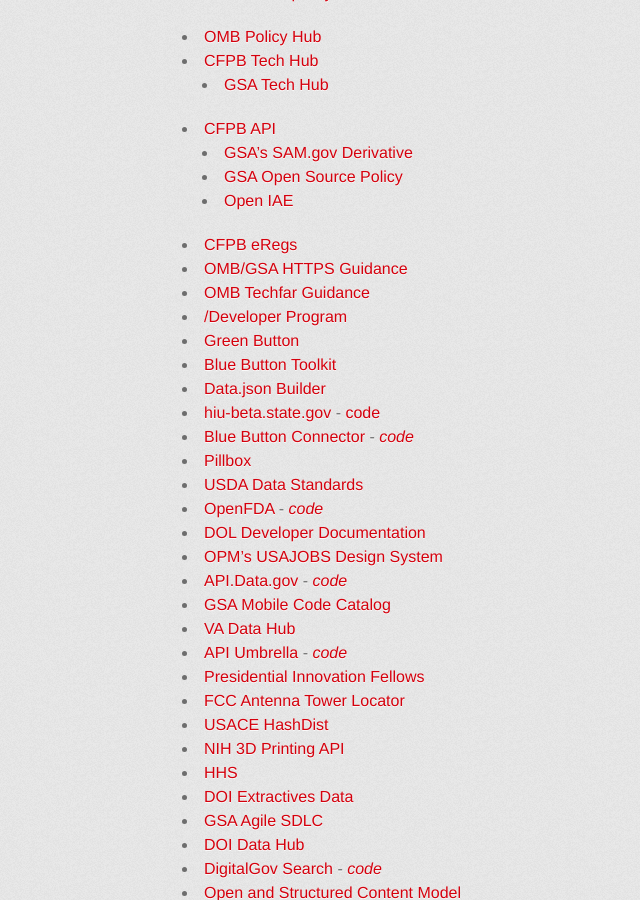
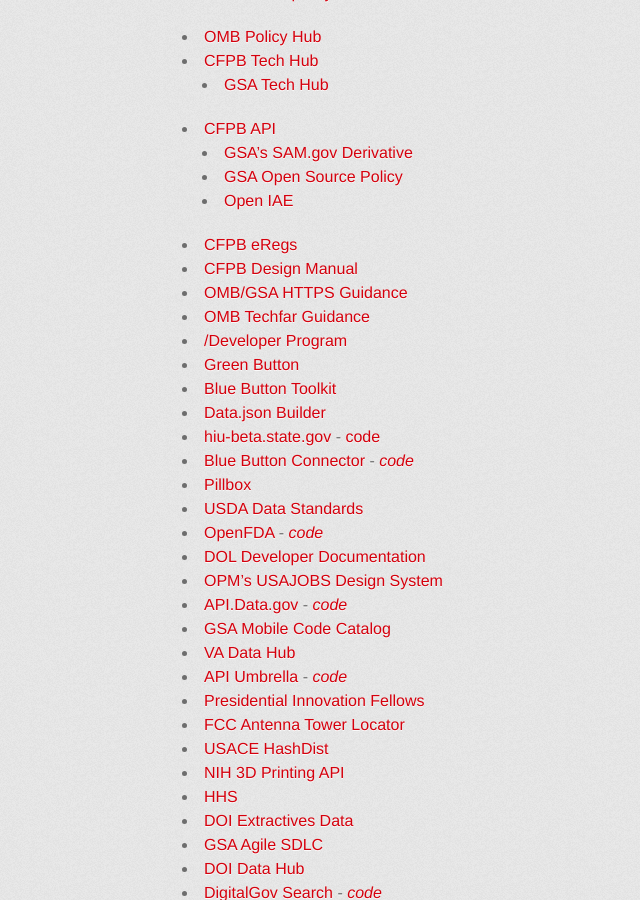
Before and after one commit to GSA/Open-Data-Collaboration-Sandbox, a Jekyll site: the page built from website_examples.md, in a window 1280 px wide and 900 px high, scrolled down 593 px. Shown: the whole window, without its empty margins (168-808 px from the left). Built offline with Jekyll 4.4.1, drawn with Linux system fonts in a browser that asks for light colours; some web fonts are replaced.

Commit message:
adding cfpb site

```diff
--- a/website_examples.md
+++ b/website_examples.md
@@ -26,6 +26,7 @@
   * [GSA Open Source Policy](https://gsa.github.io/GSAOpenSourcePolicy/)
   * [Open IAE](http://gsa.github.io/openIAE/)
 * [CFPB eRegs](http://eregs.github.io/eregulations/)
+* [CFPB Design Manual](http://cfpb.github.io/design-manual/)
 * [OMB/GSA HTTPS Guidance](https://https.cio.gov/)
 * [OMB Techfar Guidance](https://techfarhub.cio.gov/)
 * [/Developer Program](http://18f.github.io/API-All-the-X/)
```
